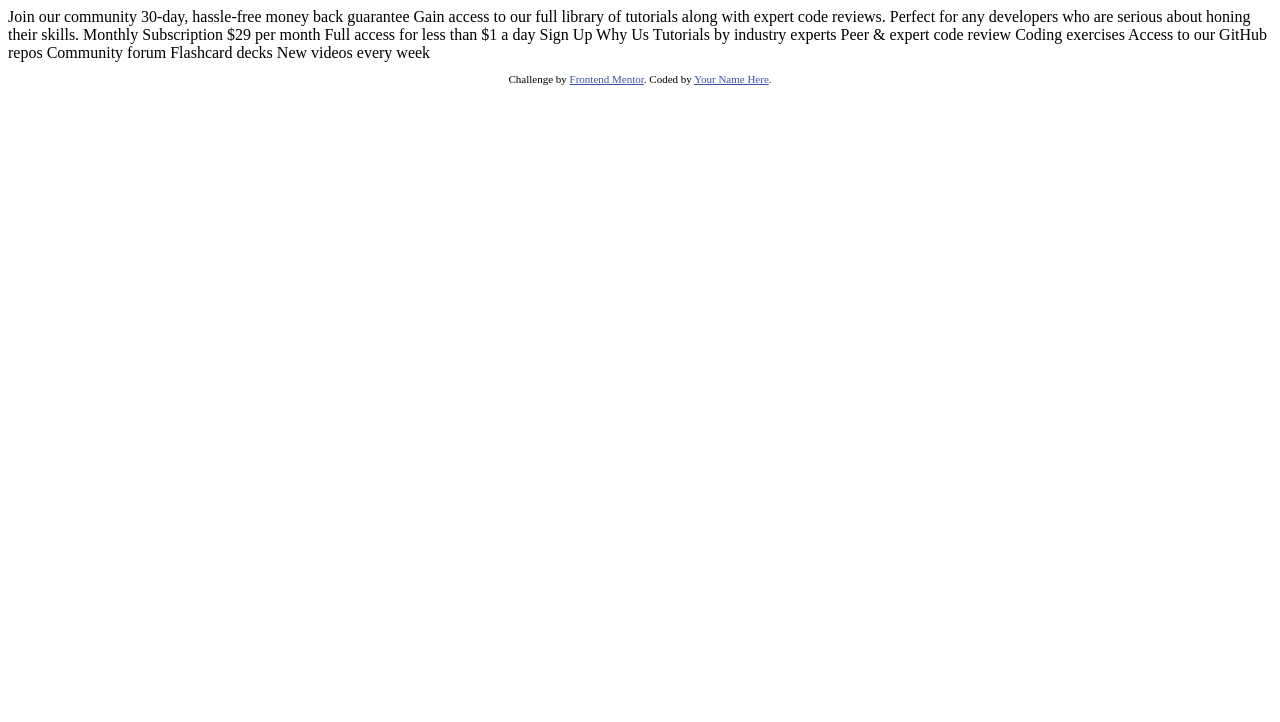
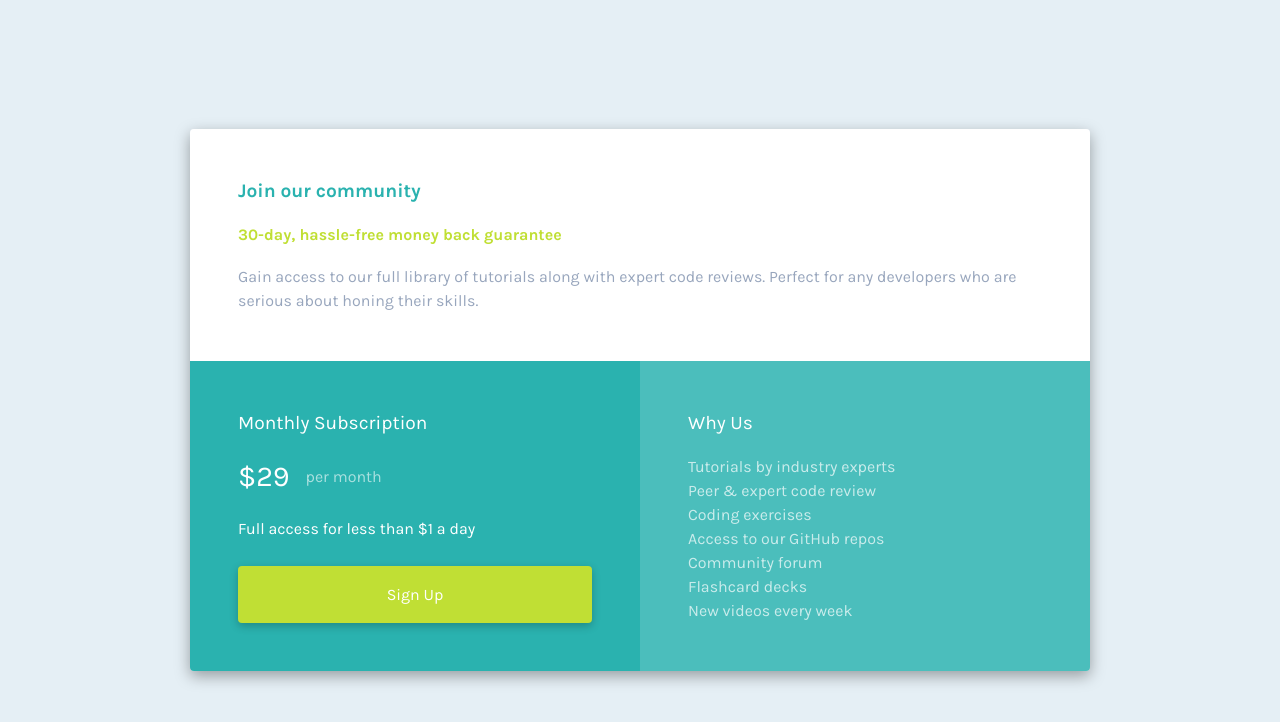
Before and after one commit to DuCostaBrito/FrontendMentorChallenges, a plain HTML site: page sellingPage/index.html in a window 1280 px wide. Drawn offline with Linux system fonts and the light colour scheme.

Commit message:
finished

```diff
--- a/sellingPage/index.html
+++ b/sellingPage/index.html
@@ -1,50 +1,64 @@
 <!DOCTYPE html>
 <html lang="en">
+
 <head>
   <meta charset="UTF-8">
-  <meta name="viewport" content="width=device-width, initial-scale=1.0"> <!-- displays site properly based on user's device -->
-
+  <meta name="viewport" content="width=device-width, initial-scale=1.0">
+  <link rel="stylesheet" href="style.css">
+  <link rel="preconnect" href="https://fonts.googleapis.com">
+  <link rel="preconnect" href="https://fonts.gstatic.com" crossorigin>
+  <link href="https://fonts.googleapis.com/css2?family=Karla:wght@400;700&display=swap" rel="stylesheet">
   <link rel="icon" type="image/png" sizes="32x32" href="./images/favicon-32x32.png">
 
   <title>Frontend Mentor | Single Price Grid Component</title>
+</head>
 
-  <!-- Feel free to remove these styles or customise in your own stylesheet 👍 -->
-  <style>
-    .attribution { font-size: 11px; text-align: center; }
-    .attribution a { color: hsl(228, 45%, 44%); }
-  </style>
-</head>
 <body>
-  Join our community
+  <main>
+    <header class="grid">
+      <h1>
+        Join our community
+      </h1>
+      <h3> 30-day, hassle-free money back guarantee</h3>
+      <p>
+        Gain access to our full library of tutorials along with expert code reviews.
+        Perfect for any developers who are serious about honing their skills.
+      </p>
+    </header>
+    <div class="box-container | grid">
+      <section class="subscription-box | grid">
+        <h1>Monthly Subscription</h1>
+        <div class="price-box | flex">
+          <p class="price">&dollar;29</p>
+          <p class="price-after">per month</p>
+        </div>
+        <p class="sub-discription">Full access for less than &dollar;1 a day</p>
+        <button>Sign Up</button>
+      </section>
+      <section class="info-box | grid">
+        <h1>Why Us</h1>
+        <ul class="info-list" role="list">
+          <li>Tutorials by industry experts</li>
+          <li>Peer &amp; expert code review</li>
+          <li>Coding exercises</li>
+          <li>Access to our GitHub repos</li>
+          <li>Community forum</li>
+          <li>Flashcard decks</li>
+          <li>New videos every week</li>
+        </ul>
+      </section>
+    </div>
+  </main>
 
-  30-day, hassle-free money back guarantee
 
-  Gain access to our full library of tutorials along with expert code reviews.
-  Perfect for any developers who are serious about honing their skills.
 
-  Monthly Subscription
 
-  &dollar;29 per month
 
-  Full access for less than &dollar;1 a day
 
-  Sign Up
 
-  Why Us
 
-  Tutorials by industry experts
-  Peer &amp; expert code review
-  Coding exercises
-  Access to our GitHub repos
-  Community forum
-  Flashcard decks
-  New videos every week
 
-  <footer>
-    <p class="attribution">
-      Challenge by <a href="https://www.frontendmentor.io?ref=challenge" target="_blank">Frontend Mentor</a>.
-      Coded by <a href="#">Your Name Here</a>.
-    </p>
-  </footer>
+
 </body>
+
 </html>
--- /dev/null
+++ b/sellingPage/style.css
@@ -0,0 +1,188 @@
+:root {
+
+    --color-primary-300: hsl(179, 47%, 52%);
+    --color-primary-400: hsl(179, 62%, 43%);
+    --color-primary-yellow: hsl(71, 73%, 54%);
+
+    --color-neutral-200: hsl(204, 43%, 93%);
+    --color-neutral-600: hsl(218, 22%, 67%);
+
+    --fs-small: 1rem;
+
+    --ff-neutral: 'Karla', sans-serif;
+
+    --fw-regular: 400;
+    --fw-bold: 700;
+}
+
+/* CSS reset */
+
+/* Box sizing rules */
+*,
+*::before,
+*::after {
+    box-sizing: border-box;
+}
+
+/* Remove default margin */
+* {
+    margin: 0;
+    padding: 0;
+    font: inherit;
+}
+
+/* Remove list styles on ul, ol elements with a list role, which suggests default styling will be removed */
+ul[role="list"],
+ol[role="list"] {
+    list-style: none;
+}
+
+/* Set core root defaults */
+html:focus-within {
+    scroll-behavior: smooth;
+}
+
+html,
+body {
+    height: 100%;
+}
+
+/* Set core body defaults */
+body {
+    text-rendering: optimizeSpeed;
+    line-height: 1.5;
+}
+
+/* A elements that don't have a class get default styles */
+a:not([class]) {
+    text-decoration-skip-ink: auto;
+}
+
+/* Make images easier to work with */
+img,
+picture,
+svg {
+    max-width: 100%;
+    display: block;
+}
+
+/* Remove all animations, transitions and smooth scroll for people that prefer not to see them */
+@media (prefers-reduced-motion: reduce) {
+    html:focus-within {
+        scroll-behavior: auto;
+    }
+
+    *,
+    *::before,
+    *::after {
+        animation-duration: 0.01ms !important;
+        animation-iteration-count: 1 !important;
+        transition-duration: 0.01ms !important;
+        scroll-behavior: auto !important;
+    }
+}
+
+/* Utilities classes */
+
+.flex {
+    display: flex;
+}
+
+.grid {
+    display: grid;
+}
+
+/* Styling */
+
+body {
+    font-size: var(--fs-small);
+    font-weight: var(--fw-regular);
+    font-family: var(--ff-neutral);
+    background-color: var(--color-neutral-200);
+    color: var(--color-neutral-600);
+    padding: 2rem;
+    display: flex;
+    align-items: center;
+    justify-content: center;
+}
+
+main {
+    overflow: hidden;
+    max-width: 900px;
+    margin: 0 auto;
+    border-radius: .5vh;
+    box-shadow: rgba(0, 0, 0, 0.35) 0px 5px 15px;
+}
+
+header {
+    background-color: hsl(0, 0%, 100%);
+}
+
+header,
+div>section {
+    padding: 1.5rem;
+    gap: 1.1rem;
+}
+
+h1 {
+    font-size: 1.2rem;
+}
+
+header h1 {
+    font-weight: var(--fw-bold);
+    color: var(--color-primary-400);
+
+}
+
+header h3 {
+    color: var(--color-primary-yellow);
+    font-weight: var(--fw-bold);
+}
+
+
+.subscription-box {
+    color: hsl(0, 0%, 100%);
+    background-color: var(--color-primary-400);
+}
+
+.price-box {
+    gap: 1rem;
+    line-height: 1.8rem;
+}
+
+.price-box .price {
+    font-size: 1.8rem;
+}
+
+.price-box .price-after {
+    opacity: .6;
+}
+
+.subscription-box button {
+    border: 0;
+    border-radius: .5vh;
+    box-shadow: rgba(0, 0, 0, 0.24) 0px 3px 8px;
+    background-color: var(--color-primary-yellow);
+    color: hsl(0, 0%, 100%);
+    padding: .8rem;
+}
+
+.info-box {
+    color: hsl(0, 0%, 100%);
+    background-color: var(--color-primary-300);
+}
+
+.info-list li {
+    opacity: .7;
+}
+
+@media (min-width: 50em) {
+    .box-container {
+        grid-template-columns: 1fr 1fr;
+    }
+
+    header,
+    div>section {
+        padding: 3rem;
+    }
+}
```
